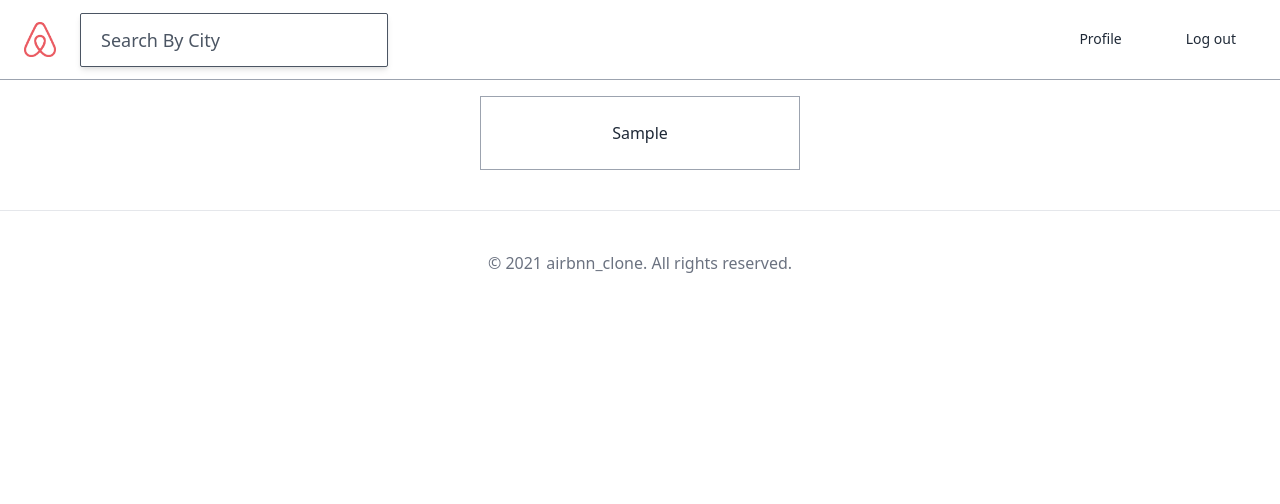
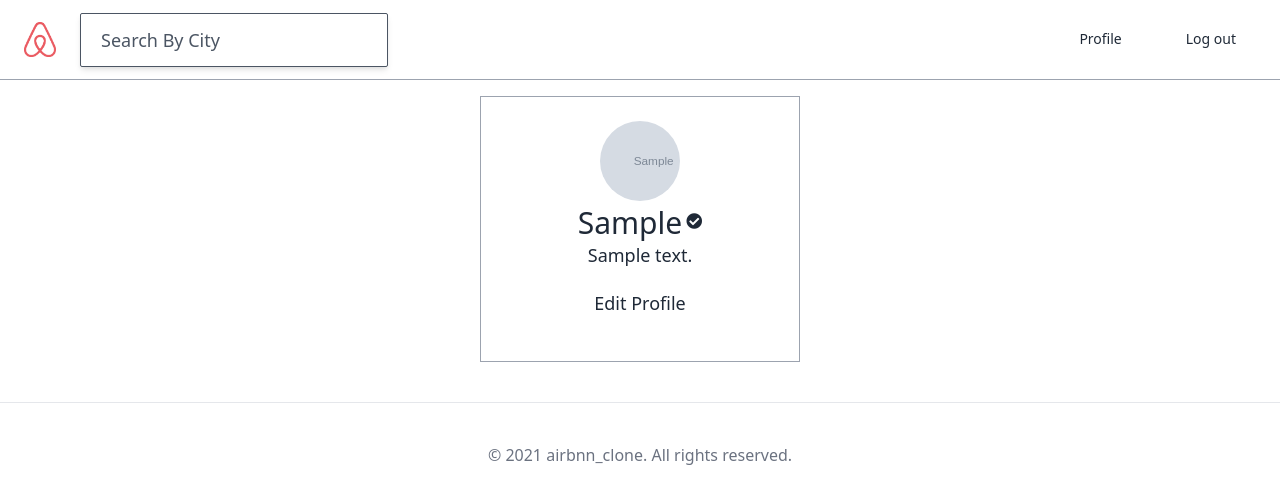
Before and after one commit to dnova13/airbnb-clone, a Django app: page /users/1/ in a window 1280 px wide. Shown: the top 504 px of the page. Run offline with Django 3.2, Linux system fonts and the light colour scheme; a user stored in the database is signed in; tables that the repository leaves empty hold one stand-in row (values such as "Sample post"); grey boxes marked "Sample" are stand-in pictures; style sheets or scripts are compiled from the project's sources; some libraries are stand-ins or nearby versions.

Commit message:
21.4 User Profile part 2 : context, avatar

```diff
--- /dev/null
+++ b/templates/mixins/user_avatar.html
@@ -0,0 +1,7 @@
+{% if user.avatar %}
+    <div class="h-20 w-20 rounded-full bg-cover" style="background-image: url({{user.avatar.url}});">
+{% else %}
+    <div class="h-20 w-20 bg-gray-700 rounded-full text-white flex justify-center items-center overflow-hidden">
+        <span class="text-3xl">{{user.first_name|first}}</span>
+    {% endif %}
+</div>
--- a/templates/users/user_detail.html
+++ b/templates/users/user_detail.html
@@ -1,7 +1,7 @@
 {% extends "base.html" %}
 
 {% block page_title %}
-    Log In
+    {{user_obj.first_name}}'s Profile
 {% endblock page_title %}
 
 {% block content %}
@@ -9,7 +9,20 @@
     <div class="container lg:w-5/12 md:w-1/2 xl:w-1/4 mx-auto my-10 flex flex-col items-center border p-6 border-gray-400">
 
 
-        {{user_obj.first_name}}
+        {% include "mixins/user_avatar.html" with user=user_obj %}
+
+        <div class="flex items-center">
+            <span class="text-3xl mt-1">{{user_obj.first_name}}</span>
+            {% if user_obj.superhost %}
+                <i class="fas fa-check-circle text-teal-400 ml-1"></i>
+            {% endif %}
+        </div>
+
+        <span class="text-lg">{{user.bio}}</span>
+
+        <a href="#" class="btn">Edit Profile</a>
+
+
 
     </div>
 {% endblock content %}
```
